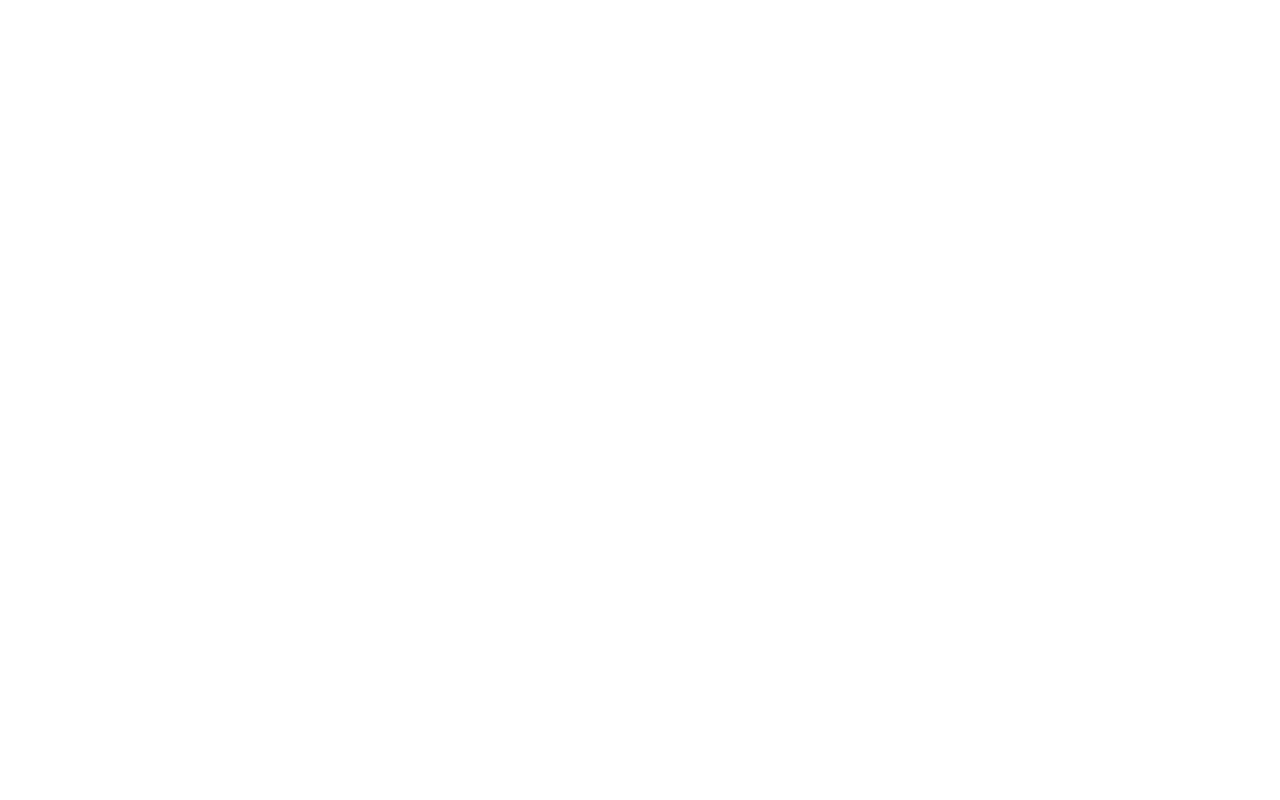
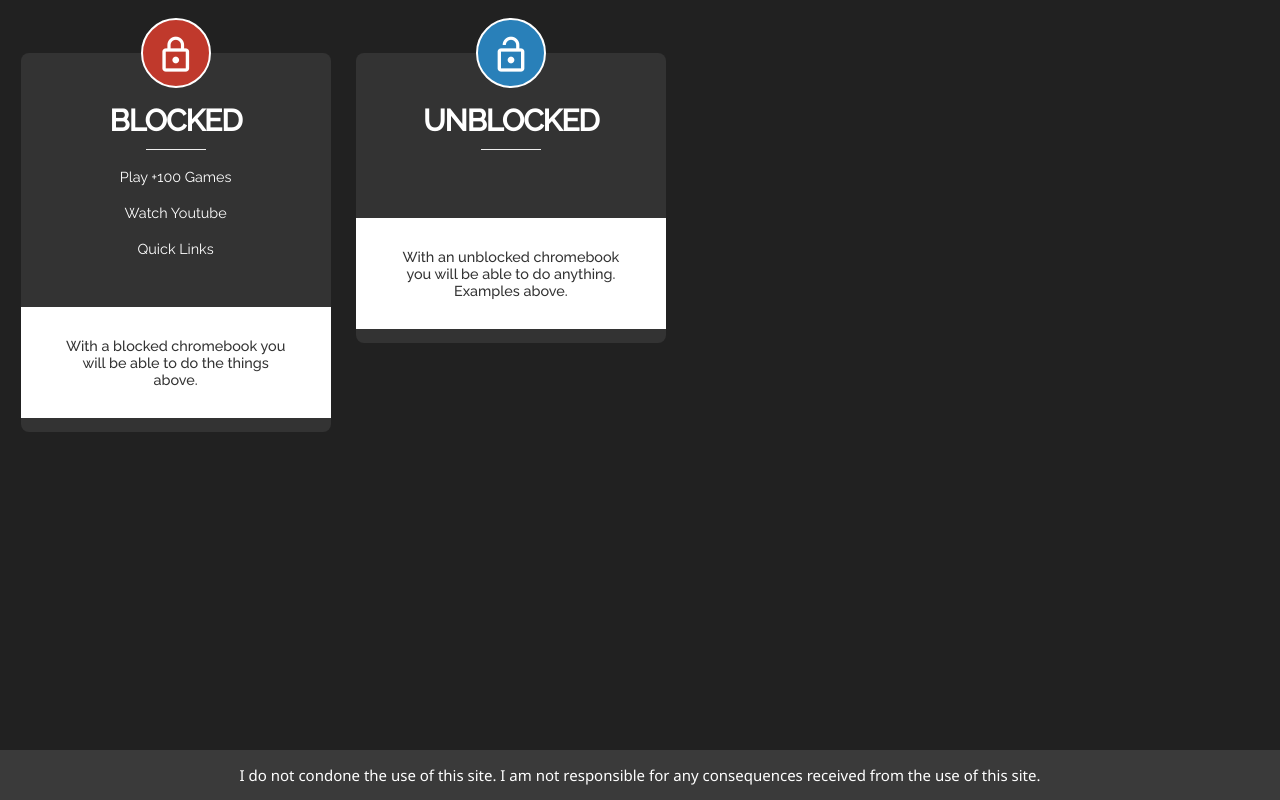
Before and after one commit to bogus541/NDEogJ.github.io, a plain HTML site: page index.html in a window 1280 px wide. Drawn offline with Linux system fonts and the light colour scheme.

Commit message:
2
Import

```diff
--- a/index.html
+++ b/index.html
@@ -1,10 +1,38 @@
 <!DOCTYPE html>
 <html>
   <head>
-    <link rel="stylesheet" href="/pages/stylesheets/css/style.css">
-    <script src="/pages/stylesheets/js/javascript.js"></script>
+    <link rel="stylesheet" href="pages/stylesheets/css/style.css">
+    <meta name="viewport" content="width=device-width, initial-scale=1">
   </head>
   <body>
+<!--Blocked Chromebook -->
+    <figure class="snip1081 red"><i class="material-icons">lock_outline</i>
+      <figcaption>
+        <div class="header">
+          <h2>Blocked</h2>
+          <p>Play +100 Games</p>
+          <br/>
+          <p>Watch Youtube</p>
+          <br/>
+          <p>Quick Links</p>
+        </div>
+        <p>With a blocked chromebook you will be able to do the things above.</p><a href="https://www.example.com"></a>
+      </figcaption>
+    </figure>
+<!-- Unblocked Chromebook -->
+    <figure class="snip1081 blue"><i class="material-icons">lock_open</i>
+      <figcaption>
+        <div class="header">
+          <h2>Unblocked</h2>
+        </div>
+        <p>With an unblocked chromebook you will be able to do anything. Examples above.</p><a href="#"></a>
+      </figcaption>
+    </figure>
+<!--Footer-->
+    <div class="footer">
+      <p>I do not condone the use of this site. I am not responsible for any consequences received from the use of this site.</p>
+    </div>
 
   </body>
+
 </html>
--- a/pages/stylesheets/css/style.css
+++ b/pages/stylesheets/css/style.css
@@ -0,0 +1,151 @@
+@import url(https://fonts.googleapis.com/css?family=Raleway:400,500);
+@import url(https://fonts.googleapis.com/icon?family=Material+Icons);
+@import url(https://fonts.googleapis.com/css?family=Noto+Sans);
+figure.snip1081 {
+  font-family: 'Raleway', Arial, sans-serif;
+  color: #fff;
+  position: relative;
+  float: left;
+  overflow: hidden;
+  margin: 10px 1%;
+  min-width: 220px;
+  max-width: 310px;
+  width: 100%;
+  text-align: center;
+  margin: center;
+}
+figure.snip1081 * {
+  -webkit-box-sizing: border-box;
+  box-sizing: border-box;
+  -webkit-transition: all 0.45s ease-in-out;
+  transition: all 0.45s ease-in-out;
+}
+figure.snip1081 i {
+  background-color: #1a1a1a;
+  border-radius: 50%;
+  color: #ffffff;
+  display: inline-block;
+  font-size: 40px;
+  height: 70px;
+  line-height: 70px;
+  width: 70px;
+  z-index: 1;
+  border: 2px solid #ffffff;
+}
+figure.snip1081 figcaption {
+  margin-top: -35px;
+}
+figure.snip1081 figcaption:after {
+  border-radius: 0 0 8px 8px;
+  width: 100%;
+  background: #333333;
+  height: 14px;
+  display: block;
+  content: '';
+}
+figure.snip1081 figcaption > p {
+  font-weight: 500;
+  background: #ffffff;
+  color: #333333;
+  padding: 30px 40px;
+}
+figure.snip1081 .header {
+  border-radius: 8px 8px 0 0;
+  padding: 50px 15px;
+  background: #333333;
+}
+figure.snip1081 h2,
+figure.snip1081 p {
+  margin: 0;
+}
+figure.snip1081 p {
+  font-size: 0.9em;
+}
+figure.snip1081 h2 {
+  width: 100%;
+  display: block;
+  margin-bottom: 30px;
+  letter-spacing: -1px;
+  font-size: 30px;
+  text-transform: uppercase;
+  position: relative;
+}
+figure.snip1081 h2:after {
+  background: #ededed none repeat scroll 0 0;
+  content: "";
+  height: 1px;
+  left: 50%;
+  margin-left: -30px;
+  bottom: -12px;
+  position: absolute;
+  width: 60px;
+}
+figure.snip1081 a {
+  left: 0;
+  right: 0;
+  top: 0;
+  bottom: 0;
+  position: absolute;
+}
+figure.snip1081.blue i {
+  background: #2980b9;
+}
+figure.snip1081.red i {
+  background: #c0392c;
+}
+figure.snip1081.yellow i {
+  background: #e67e22;
+}
+figure.snip1081.navy i {
+  background: #34495e;
+}
+figure.snip1081:hover figcaption:after,
+figure.snip1081.hover figcaption:after,
+figure.snip1081:hover .header,
+figure.snip1081.hover .header {
+  background: #d65548;
+}
+figure.snip1081:hover i,
+figure.snip1081.hover i {
+  -webkit-transform: rotateY(180deg);
+  transform: rotateY(180deg);
+}
+figure.snip1081:hover.blue figcaption:after,
+figure.snip1081.hover.blue figcaption:after,
+figure.snip1081:hover.blue .header,
+figure.snip1081.hover.blue .header {
+  background: #164666;
+}
+figure.snip1081:hover.red figcaption:after,
+figure.snip1081.hover.red figcaption:after,
+figure.snip1081:hover.red .header,
+figure.snip1081.hover.red .header {
+  background: #6d2018;
+}
+figure.snip1081:hover.yellow figcaption:after,
+figure.snip1081.hover.yellow figcaption:after,
+figure.snip1081:hover.yellow .header,
+figure.snip1081.hover.yellow .header {
+  background: #924d10;
+}
+figure.snip1081:hover.navy figcaption:after,
+figure.snip1081.hover.navy figcaption:after,
+figure.snip1081:hover.navy .header,
+figure.snip1081.hover.navy .header {
+  background: #10161c;
+}
+body {
+  background-color: #212121;
+  text-align: center;
+}
+.footer {
+  position: fixed;
+  left: 0;
+  bottom: 0;
+  width: 100%;
+  background-color: #3a3a3a;
+  color: white;
+  text-align: center;
+  font-family: 'Noto Sans', sans-serif;
+  font-size: 15px;
+}
```
Also changed, not shown: pages/stylesheets/js/javascript.js (deleted).
